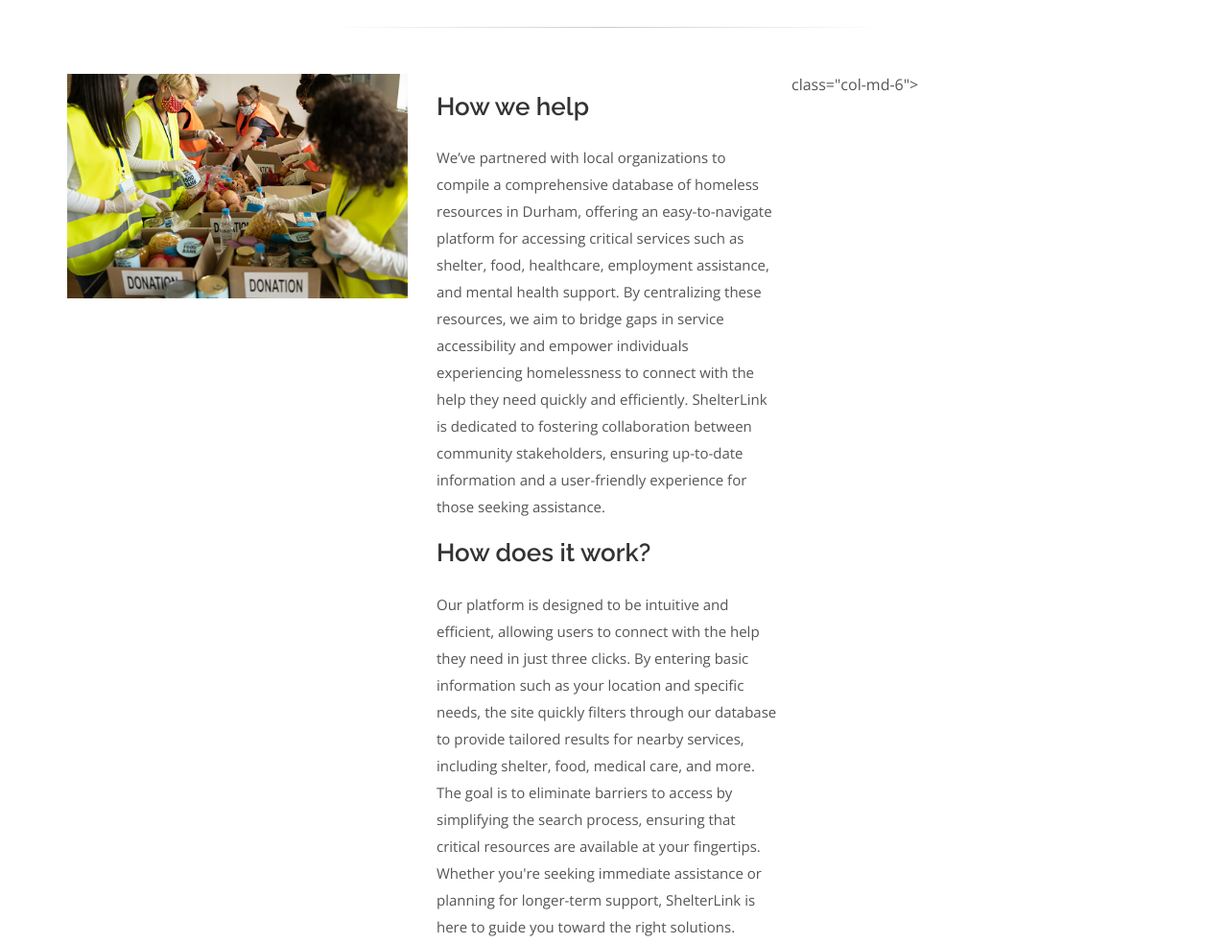
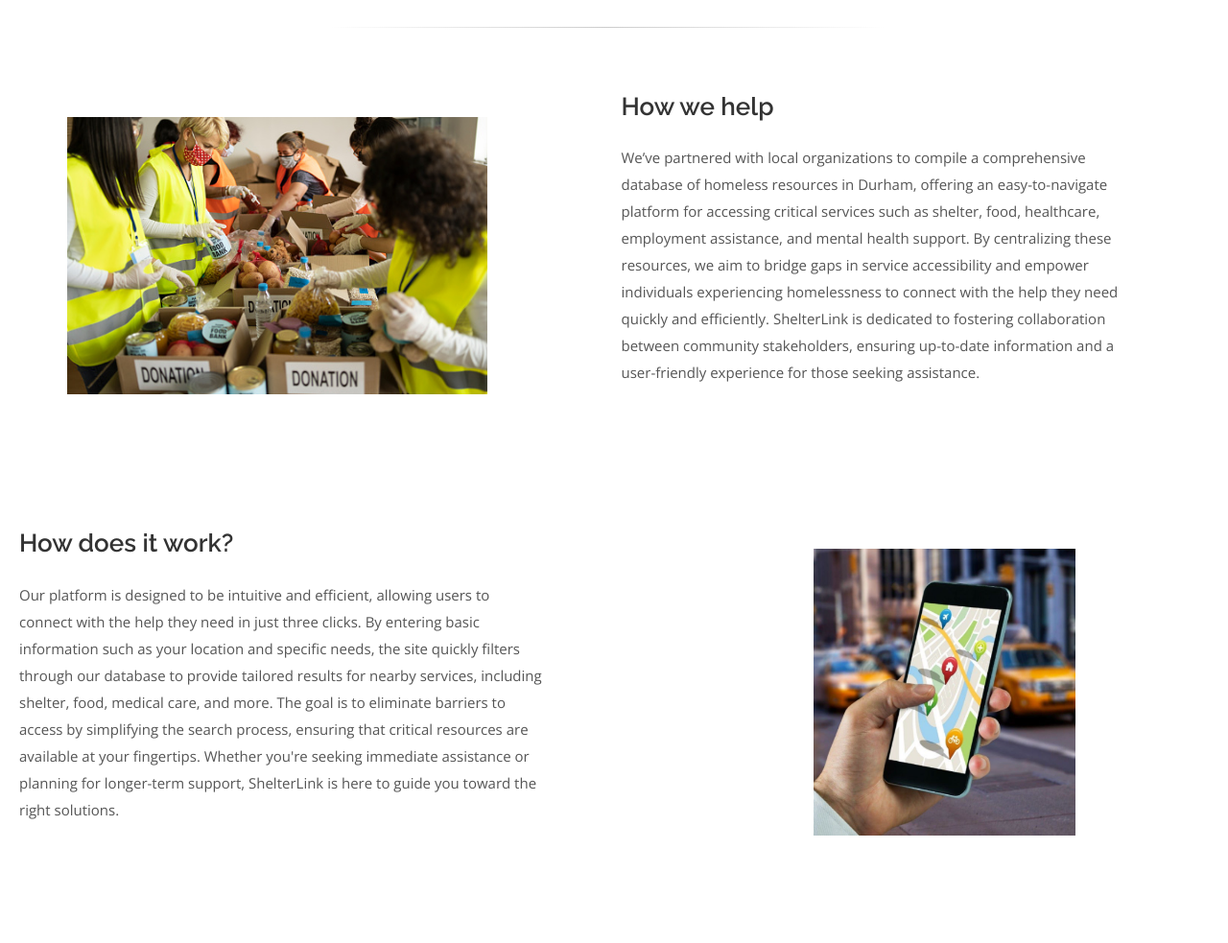
Before and after one commit to matt24027/CapstoneProject, a website: page public/our-mission.html in a window 1280 px wide. Shown: the part 280-1263 px from the top of the page at 96% size. After the commit the page ends 1158 px from the top, so only its background shows below. Drawn offline with nearby package versions, Linux system fonts and the light colour scheme.

Commit message:
Update our-mission.html

```diff
--- a/public/our-mission.html
+++ b/public/our-mission.html
@@ -46,11 +46,11 @@
     <div class="row white">
       <h2 class="centered">WHAT WE DO</h2>
       <hr>
-      <div class="col-md-4">
+      <div class="col-md-6">
         <!-- Left Image -->
-        <img class="img-responsive" src="assets/img/about/donation.png" style="width: 100%;" alt="Donation Image">
+        <img class="img-responsive" src="assets/img/about/donation.png" style="width: 80%;margin-top: 45px; margin-right: 100px;" alt="Donation Image">
       </div>
-      <div class="col-md-4">
+      <div class="col-md-6">
         <!-- Middle Text -->
         <h3>How we help</h3>
         <p>We’ve partnered with local organizations to compile a
@@ -59,18 +59,16 @@
           By centralizing these resources, we aim to bridge gaps in service accessibility and empower individuals experiencing homelessness to
           connect with the help they need quickly and efficiently. ShelterLink is dedicated to fostering collaboration between community
           stakeholders, ensuring up-to-date information and a user-friendly experience for those seeking assistance.</p>
+      </div>
+      <div class="col-md-6" style="margin-top: 110px; margin-left: -50px;">
         <h3>How does it work?</h3>
         <p>Our platform is designed to be intuitive and efficient, allowing users to connect with the help they need in just three clicks.
           By entering basic information such as your location and specific needs, the site quickly filters through our database to provide tailored results for nearby services,
           including shelter, food, medical care, and more. The goal is to eliminate barriers to access by simplifying the search process, ensuring that critical resources are available at your fingertips.
           Whether you're seeking immediate assistance or planning for longer-term support, ShelterLink is here to guide you toward the right solutions.</p>
       </div>
-      <div>class="col-md-6">
-        <img class="img-responsive" src="assets/img/about/donation.png" style="width: 72%;" alt="Donation Image">
-      </div>
-      <div class="col-md-4">
-        <!-- Right Image -->
-        <img class="img-responsive" src="assets/img/about/new-photo.png" style="width: 100%;" alt="New Image">
+      <div class="col-md-6">
+        <img class="img-responsive" src="assets/img/about/geolocation.png" style="width: 50%; margin-top: 150px; margin-left: 250px;" alt="Donation Image">
       </div>
     </div>
   </div>
```
